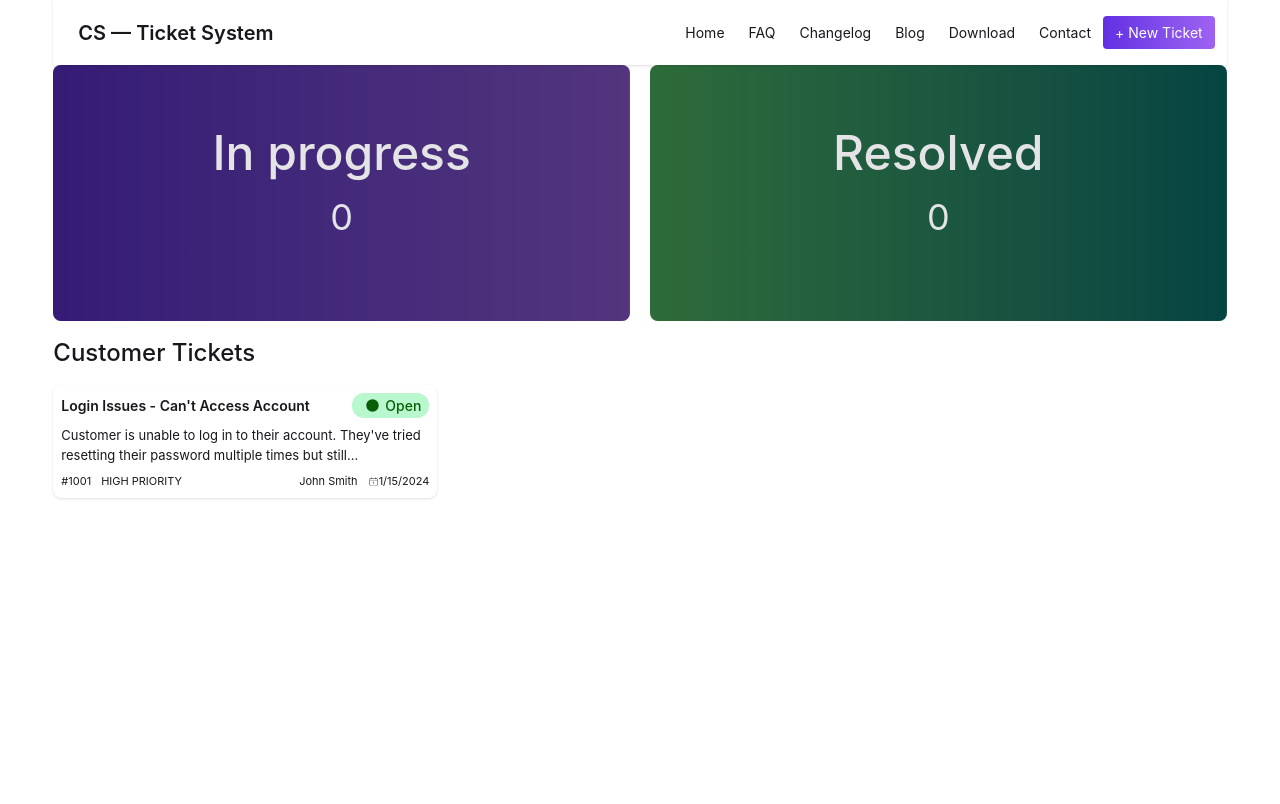
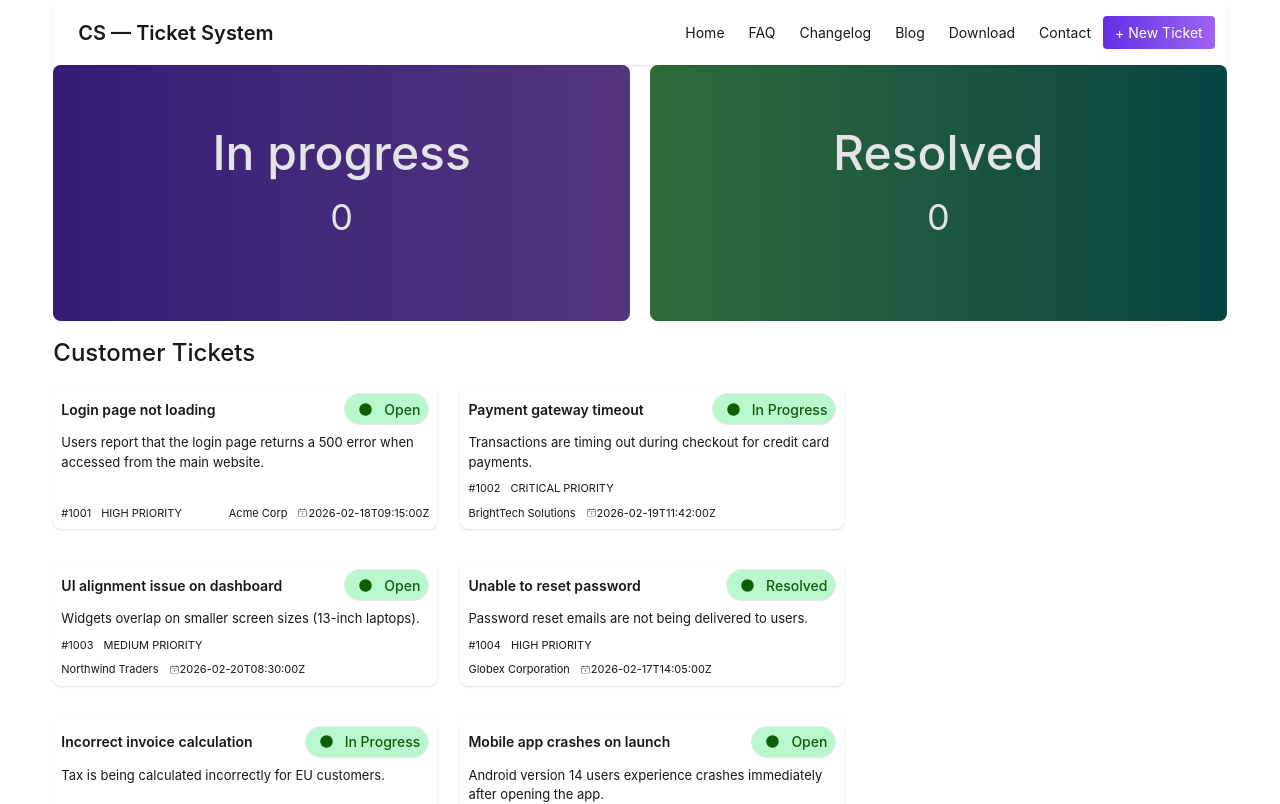
Before and after one commit to pkb1981/Assignment-7, a React (Vite) app: page / in a window 1280 px wide. Shown: the top 804 px of the page. Built offline with nearby package versions, Linux system fonts and the light colour scheme.

Commit message:
api completed

```diff
--- a/public/tickets.json
+++ b/public/tickets.json
@@ -1,136 +1,136 @@
 [
   {
-    "id": "TCK-1001",
+    "id": "1001",
     "title": "Login page not loading",
     "description": "Users report that the login page returns a 500 error when accessed from the main website.",
     "customer": "Acme Corp",
-    "priority": "High",
+    "priority": "HIGH",
     "status": "Open",
     "createdAt": "2026-02-18T09:15:00Z"
   },
   {
-    "id": "TCK-1002",
+    "id": "1002",
     "title": "Payment gateway timeout",
     "description": "Transactions are timing out during checkout for credit card payments.",
     "customer": "BrightTech Solutions",
-    "priority": "Critical",
+    "priority": "CRITICAL",
     "status": "In Progress",
     "createdAt": "2026-02-19T11:42:00Z"
   },
   {
-    "id": "TCK-1003",
+    "id": "1003",
     "title": "UI alignment issue on dashboard",
     "description": "Widgets overlap on smaller screen sizes (13-inch laptops).",
     "customer": "Northwind Traders",
-    "priority": "Medium",
+    "priority": "MEDIUM",
     "status": "Open",
     "createdAt": "2026-02-20T08:30:00Z"
   },
   {
-    "id": "TCK-1004",
+    "id": "1004",
     "title": "Unable to reset password",
     "description": "Password reset emails are not being delivered to users.",
     "customer": "Globex Corporation",
-    "priority": "High",
+    "priority": "HIGH",
     "status": "Resolved",
     "createdAt": "2026-02-17T14:05:00Z"
   },
   {
-    "id": "TCK-1005",
+    "id": "1005",
     "title": "Incorrect invoice calculation",
     "description": "Tax is being calculated incorrectly for EU customers.",
     "customer": "Innotech Ltd",
-    "priority": "High",
+    "priority": "HIGH",
     "status": "In Progress",
     "createdAt": "2026-02-21T10:10:00Z"
   },
   {
-    "id": "TCK-1006",
+    "id": "1006",
     "title": "Mobile app crashes on launch",
     "description": "Android version 14 users experience crashes immediately after opening the app.",
     "customer": "Skyline Ventures",
-    "priority": "Critical",
+    "priority": "CRITICAL",
     "status": "Open",
     "createdAt": "2026-02-22T07:55:00Z"
   },
   {
-    "id": "TCK-1007",
+    "id": "1007",
     "title": "Data export feature slow",
     "description": "CSV exports take more than 2 minutes for datasets over 10,000 records.",
     "customer": "Oceanic Airlines",
-    "priority": "Medium",
+    "priority": "MEDIUM",
     "status": "In Progress",
     "createdAt": "2026-02-23T13:25:00Z"
   },
   {
-    "id": "TCK-1008",
+    "id": "1008",
     "title": "Search functionality returns incomplete results",
     "description": "Search queries do not return all relevant records when filtering by date.",
     "customer": "Stark Industries",
-    "priority": "High",
+    "priority": "HIGH",
     "status": "Open",
     "createdAt": "2026-02-24T09:40:00Z"
   },
   {
-    "id": "TCK-1009",
+    "id": "1009",
     "title": "API rate limit too restrictive",
     "description": "Clients are hitting the rate limit during peak hours causing service disruption.",
     "customer": "Wayne Enterprises",
-    "priority": "Medium",
+    "priority": "MEDIUM",
     "status": "Open",
     "createdAt": "2026-02-24T15:12:00Z"
   },
   {
-    "id": "TCK-1010",
+    "id": "1010",
     "title": "Notification emails duplicated",
     "description": "Users receive duplicate email notifications for the same event.",
     "customer": "Umbrella Corp",
-    "priority": "Low",
+    "priority": "LOW",
     "status": "Resolved",
     "createdAt": "2026-02-25T10:45:00Z"
   },
   {
-    "id": "TCK-1011",
+    "id": "1011",
     "title": "User role permissions incorrect",
     "description": "Standard users can access admin-only settings page.",
     "customer": "Hooli",
-    "priority": "Critical",
+    "priority": "CRITICAL",
     "status": "In Progress",
     "createdAt": "2026-02-26T08:05:00Z"
   },
   {
-    "id": "TCK-1012",
+    "id": "1012",
     "title": "File upload size limit unclear",
     "description": "Users are not informed about the 25MB upload limit and receive generic error messages.",
     "customer": "Massive Dynamic",
-    "priority": "Low",
+    "priority": "LOW",
     "status": "Open",
     "createdAt": "2026-02-26T16:20:00Z"
   },
   {
-    "id": "TCK-1013",
+    "id": "1013",
     "title": "Slow response from reporting module",
     "description": "Monthly financial reports take too long to generate during end-of-month processing.",
     "customer": "Soylent Corp",
-    "priority": "High",
+    "priority": "HIGH",
     "status": "In Progress",
     "createdAt": "2026-02-27T09:00:00Z"
   },
   {
-    "id": "TCK-1014",
+    "id": "1014",
     "title": "Session expires too quickly",
     "description": "User sessions are expiring after 5 minutes of inactivity instead of the configured 30 minutes.",
     "customer": "Cyberdyne Systems",
-    "priority": "Medium",
+    "priority": "MEDIUM",
     "status": "Open",
     "createdAt": "2026-02-28T12:35:00Z"
   },
   {
-    "id": "TCK-1015",
+    "id": "1015",
     "title": "Two-factor authentication not working",
     "description": "SMS codes are not being validated correctly during login.",
     "customer": "Wonka Industries",
-    "priority": "Critical",
+    "priority": "CRITICAL",
     "status": "Open",
     "createdAt": "2026-03-01T07:50:00Z"
   }
--- a/src/Components/Main/Main.jsx
+++ b/src/Components/Main/Main.jsx
@@ -9,34 +9,38 @@ const Main = ({ ticketsPromise }) => {
         <div className="mx-auto w-11/12 mt-4">
             <h3 className="font-medium text-2xl my-4">Customer Tickets</h3>
 
+
+            <div className="grid grid-cols-2 w-2/3 gap-8">
                 {/* small card from daisy ui */}
-            <div>
-                <div className="card w-96 bg-base-100 card-xs shadow-sm">
+                {
 
+                    allTickets.map(ticket => <div className="card w-96 bg-base-100 card-xs shadow-sm">
                         <div className="card-body">
-
                             <div className="flex justify-between">
-                            <h2 className="card-title text-[14px]">Login Issues - Can't Access Account</h2>
-                            <button className="flex items-center bg-[#B9F8CF] rounded-xl px-2 text-[#0B5E06] font-medium text-[14px]"><GoDotFill size={25} />Open</button>
+                                <h2 className="card-title text-[14px]">{ticket.title}</h2>
+                                <button className=" btn btn-sm flex items-center bg-[#B9F8CF] rounded-3xl px-2 text-[#0B5E06] text-[14px] font-medium "><GoDotFill size={25} />{ticket.status}</button>
                             </div>
 
-                        <p className="text-[13px]">Customer is unable to log in to their account. They've tried resetting their password multiple times but still...</p>
+                            <p className="text-[13px]">{ticket.description}</p>
                             <div className="justify-between card-actions">
                                 <div className="flex space-x-2.5">
-                                <h4>#1001</h4>
-                                <h4>HIGH PRIORITY</h4>
+                                    <span>#{ticket.id}</span>
+                                    <span>{ticket.priority
+                                    } PRIORITY</span>
                                 </div>
                                 <div className="flex space-x-2.5">
-                                <h4>John Smith</h4>
+                                    <span>{ticket.customer}</span>
                                     <div className="flex items-center">
                                         <CiCalendarDate />
-                                    <h4>1/15/2024</h4>
+                                        <span>{ticket.createdAt}</span>
                                     </div>
                                 </div>
                             </div>
                         </div>
+                    </div>)
+                }
             </div>
-            </div>
+
         </div>
     );
 };
```
Lines whose indentation alone changed are shown as unchanged.
